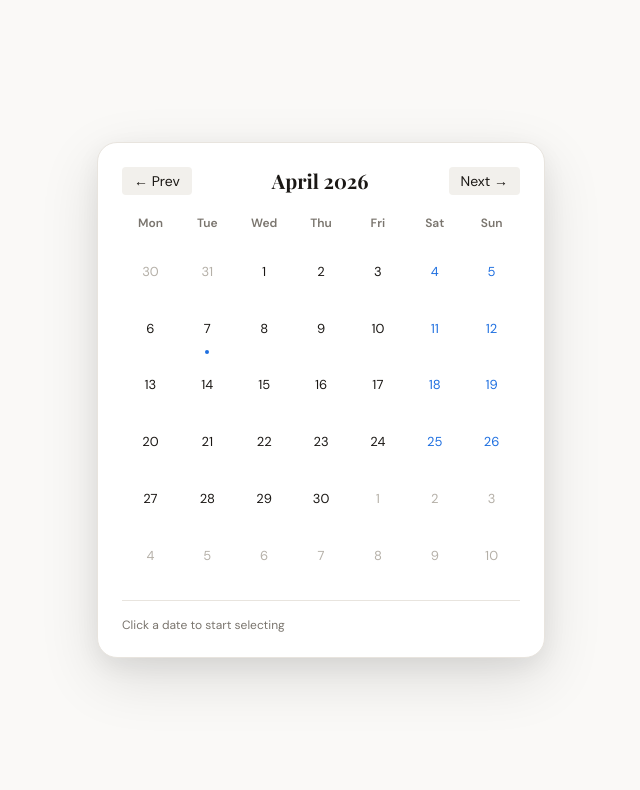
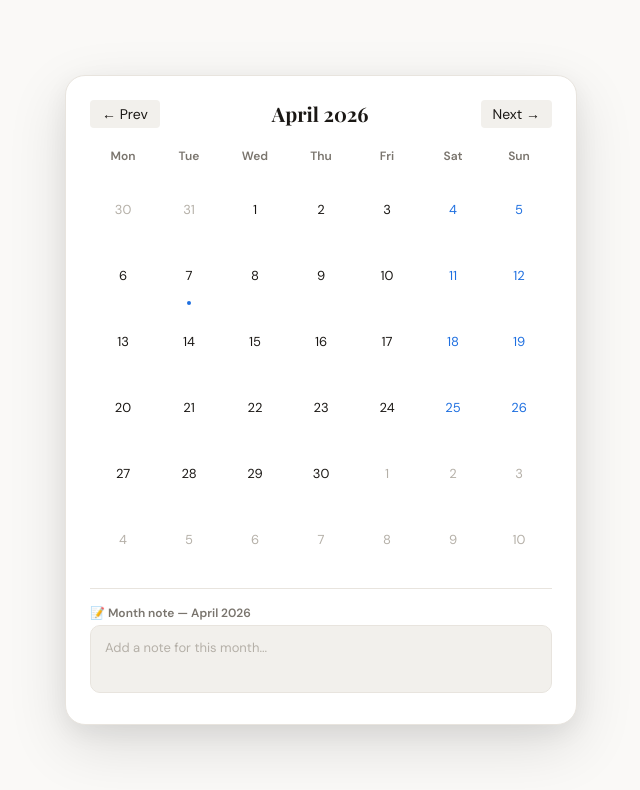
Before and after one commit to rkt-12/calendar, a Next.js app: page / in a window 1280 px wide. Shown: the top 790 px of the page, without its empty margins (319-959 px from the left). Built offline with nearby package versions, Linux system fonts and the light colour scheme.

Commit message:
added notes hook with localstorage

```diff
--- a/app/page.tsx
+++ b/app/page.tsx
@@ -2,6 +2,7 @@
 
 import { useCalendar } from "@/hooks/useCalendar";
 import { useDateRangeSelector } from "@/hooks/useDateRangeSelector";
+import { useNotes } from "@/hooks/useNotes";
 import { format } from "date-fns";
 import clsx from "clsx";
 
@@ -23,12 +24,26 @@ export default function Home() {
     isSelecting,
   } = useDateRangeSelector();
 
+  const {
+    monthNote,
+    rangeNote,
+    setMonthNote,
+    setRangeNote,
+    deleteNote,
+    getAllNotes,
+    activeMonthKey,
+    activeRangeKey,
+  } = useNotes(currentDate, range);
+
+  const allNotes = getAllNotes();
+
   return (
     <main
       className="min-h-screen flex flex-col items-center justify-center gap-6 p-8"
       style={{ backgroundColor: "var(--bg)" }}
     >
-      <div className="calendar-card p-6 w-full max-w-md">
+      <div className="calendar-card p-6 w-full max-w-lg">
+
         {/* Header */}
         <div className="flex items-center justify-between mb-4">
           <button
@@ -67,18 +82,8 @@ export default function Home() {
         </div>
 
         {/* Day grid */}
-        <div
-          className="grid grid-cols-7"
-          onMouseLeave={onDayLeave}
-        >
-          {calendarDays.map((day, i) => {
-            const start = isStart(day.date);
-            const end = isEnd(day.date);
-            const inRange = isInRange(day.date);
-            const startCap = isRangeStartCap(day.date);
-            const endCap = isRangeEndCap(day.date);
-
-            return (
+        <div className="grid grid-cols-7" onMouseLeave={onDayLeave}>
+          {calendarDays.map((day, i) => (
             <div
               key={i}
               onClick={() => day.isCurrentMonth && onDayClick(day.date)}
@@ -88,41 +93,112 @@ export default function Home() {
                 !day.isCurrentMonth && "day-cell--outside",
                 day.isToday && "day-cell--today",
                 day.isWeekend && day.isCurrentMonth && "day-cell--weekend",
-                  inRange && "day-cell--in-range",
-                  startCap && "day-cell--range-start-cap",
-                  endCap && "day-cell--range-end-cap",
-                  start && "day-cell--start",
-                  end && "day-cell--end"
+                isInRange(day.date) && "day-cell--in-range",
+                isRangeStartCap(day.date) && "day-cell--range-start-cap",
+                isRangeEndCap(day.date) && "day-cell--range-end-cap",
+                isStart(day.date) && "day-cell--start",
+                isEnd(day.date) && "day-cell--end"
               )}
             >
               {format(day.date, "d")}
             </div>
-            );
-          })}
+          ))}
         </div>
 
-        {/* Range status */}
-        <div
-          className="mt-4 pt-4 text-xs flex items-center justify-between"
-          style={{ borderTop: "1px solid var(--border)", color: "var(--text-secondary)" }}
+        {/* Divider */}
+        <div style={{ borderTop: "1px solid var(--border)" }} className="mt-4 pt-4 space-y-4">
+
+          {/* Month note */}
+          <div>
+            <label
+              className="text-xs font-semibold mb-1 block"
+              style={{ color: "var(--text-secondary)" }}
             >
-          <span>
-            {isSelecting
-              ? `From ${format(range.start!, "MMM d")} — pick end date`
-              : range.start && range.end
-              ? `${format(range.start, "MMM d")} → ${format(range.end, "MMM d, yyyy")}`
-              : "Click a date to start selecting"}
-          </span>
-          {(range.start || range.end) && (
+              📝 Month note — {format(currentDate, "MMMM yyyy")}
+            </label>
+            <textarea
+              className="notes-textarea"
+              rows={2}
+              placeholder="Add a note for this month..."
+              value={monthNote}
+              onChange={(e) => setMonthNote(e.target.value)}
+            />
+          </div>
+
+          {/* Range note — only shows when range is selected */}
+          {range.start && range.end && (
+            <div>
+              <label
+                className="text-xs font-semibold mb-1 block"
+                style={{ color: "var(--accent)" }}
+              >
+                📌 Range note — {format(range.start, "MMM d")} →{" "}
+                {format(range.end, "MMM d")}
+              </label>
+              <textarea
+                className="notes-textarea"
+                rows={2}
+                placeholder="Add a note for this date range..."
+                value={rangeNote}
+                onChange={(e) => setRangeNote(e.target.value, range)}
+              />
               <button
                 onClick={clearRange}
-              className="text-xs underline"
+                className="text-xs underline mt-1"
+                style={{ color: "var(--text-secondary)" }}
+              >
+                Clear range
+              </button>
+            </div>
+          )}
+
+          {/* Hint when selecting */}
+          {isSelecting && (
+            <p className="text-xs" style={{ color: "var(--text-secondary)" }}>
+              From {format(range.start!, "MMM d")} — hover and click an end date
+            </p>
+          )}
+        </div>
+
+        {/* All saved notes */}
+        {allNotes.length > 0 && (
+          <div className="mt-4 pt-4" style={{ borderTop: "1px solid var(--border)" }}>
+            <p className="text-xs font-semibold mb-2" style={{ color: "var(--text-secondary)" }}>
+              All saved notes ({allNotes.length})
+            </p>
+            <div className="space-y-2 max-h-40 overflow-y-auto">
+              {allNotes.map((note) => (
+                <div
+                  key={note.key}
+                  className="flex items-start justify-between gap-2 p-2 rounded-lg"
+                  style={{ background: "var(--surface-2)" }}
+                >
+                  <div className="flex-1 min-w-0">
+                    <p
+                      className="text-xs font-medium truncate"
                       style={{ color: "var(--accent)" }}
                     >
-              Clear
+                      {note.label}
+                    </p>
+                    <p
+                      className="text-xs mt-0.5 line-clamp-2"
+                      style={{ color: "var(--text-primary)" }}
+                    >
+                      {note.content}
+                    </p>
+                  </div>
+                  <button
+                    onClick={() => deleteNote(note.key)}
+                    className="text-xs shrink-0"
+                    style={{ color: "var(--text-muted)" }}
+                  >
+                    ✕
                   </button>
+                </div>
+              ))}
+            </div>
+          </div>
         )}
-        </div>
       </div>
     </main>
   );
--- /dev/null
+++ b/hooks/useNotes.ts
@@ -0,0 +1,172 @@
+import { useState, useEffect, useCallback } from "react";
+import { format } from "date-fns";
+import { DateRange } from "./useDateRangeSelector";
+
+export interface Note {
+  id: string;
+  key: string;           // date string key e.g. "2024-01" or "2024-01-15:2024-01-20"
+  label: string;         // human-readable label e.g. "January 2024" or "Jan 15 → Jan 20"
+  content: string;
+  createdAt: string;
+  updatedAt: string;
+  rangeStart: string | null;
+  rangeEnd: string | null;
+}
+
+export interface UseNotesReturn {
+  notes: Record<string, Note>;
+  monthNote: string;
+  rangeNote: string;
+  setMonthNote: (content: string) => void;
+  setRangeNote: (content: string, range: DateRange) => void;
+  deleteNote: (key: string) => void;
+  getAllNotes: () => Note[];
+  getMonthKey: (date: Date) => string;
+  getRangeKey: (range: DateRange) => string | null;
+  activeMonthKey: string;
+  activeRangeKey: string | null;
+}
+
+const STORAGE_KEY = "wall-calendar-notes";
+
+function now(): string {
+  return new Date().toISOString();
+}
+
+export function useNotes(
+  currentDate: Date,
+  range: DateRange
+): UseNotesReturn {
+  const [notes, setNotes] = useState<Record<string, Note>>({});
+  const [hydrated, setHydrated] = useState(false);
+
+  // Load from localStorage on mount
+  useEffect(() => {
+    try {
+      const stored = localStorage.getItem(STORAGE_KEY);
+      if (stored) {
+        setNotes(JSON.parse(stored));
+      }
+    } catch (e) {
+      console.warn("Failed to load notes from localStorage", e);
+    }
+    setHydrated(true);
+  }, []);
+
+  // Persist to localStorage whenever notes change (after hydration)
+  useEffect(() => {
+    if (!hydrated) return;
+    try {
+      localStorage.setItem(STORAGE_KEY, JSON.stringify(notes));
+    } catch (e) {
+      console.warn("Failed to save notes to localStorage", e);
+    }
+  }, [notes, hydrated]);
+
+  // ── Key generators ───────────────────────────────────────────
+
+  const getMonthKey = useCallback((date: Date): string => {
+    return format(date, "yyyy-MM");
+  }, []);
+
+  const getRangeKey = useCallback((r: DateRange): string | null => {
+    if (!r.start || !r.end) return null;
+    return `${format(r.start, "yyyy-MM-dd")}:${format(r.end, "yyyy-MM-dd")}`;
+  }, []);
+
+  const activeMonthKey = getMonthKey(currentDate);
+  const activeRangeKey = getRangeKey(range);
+
+  // ── Derived values for current context ───────────────────────
+
+  const monthNote = notes[activeMonthKey]?.content ?? "";
+  const rangeNote = activeRangeKey ? (notes[activeRangeKey]?.content ?? "") : "";
+
+  // ── CRUD ─────────────────────────────────────────────────────
+
+  const setMonthNote = useCallback(
+    (content: string) => {
+      setNotes((prev) => {
+        const existing = prev[activeMonthKey];
+        if (!content.trim()) {
+          // Remove note if empty
+          const updated = { ...prev };
+          delete updated[activeMonthKey];
+          return updated;
+        }
+        return {
+          ...prev,
+          [activeMonthKey]: {
+            id: existing?.id ?? `month-${activeMonthKey}`,
+            key: activeMonthKey,
+            label: format(currentDate, "MMMM yyyy"),
+            content,
+            createdAt: existing?.createdAt ?? now(),
+            updatedAt: now(),
+            rangeStart: null,
+            rangeEnd: null,
+          },
+        };
+      });
+    },
+    [activeMonthKey, currentDate]
+  );
+
+  const setRangeNote = useCallback(
+    (content: string, r: DateRange) => {
+      const key = getRangeKey(r);
+      if (!key || !r.start || !r.end) return;
+
+      setNotes((prev) => {
+        const existing = prev[key];
+        if (!content.trim()) {
+          const updated = { ...prev };
+          delete updated[key];
+          return updated;
+        }
+        return {
+          ...prev,
+          [key]: {
+            id: existing?.id ?? `range-${key}`,
+            key,
+            label: `${format(r.start!, "MMM d")} → ${format(r.end!, "MMM d, yyyy")}`,
+            content,
+            createdAt: existing?.createdAt ?? now(),
+            updatedAt: now(),
+            rangeStart: format(r.start!, "yyyy-MM-dd"),
+            rangeEnd: format(r.end!, "yyyy-MM-dd"),
+          },
+        };
+      });
+    },
+    [getRangeKey]
+  );
+
+  const deleteNote = useCallback((key: string) => {
+    setNotes((prev) => {
+      const updated = { ...prev };
+      delete updated[key];
+      return updated;
+    });
+  }, []);
+
+  const getAllNotes = useCallback((): Note[] => {
+    return Object.values(notes).sort(
+      (a, b) => new Date(b.updatedAt).getTime() - new Date(a.updatedAt).getTime()
+    );
+  }, [notes]);
+
+  return {
+    notes,
+    monthNote,
+    rangeNote,
+    setMonthNote,
+    setRangeNote,
+    deleteNote,
+    getAllNotes,
+    getMonthKey,
+    getRangeKey,
+    activeMonthKey,
+    activeRangeKey,
+  };
+}
```
Lines whose indentation alone changed are shown as unchanged.
